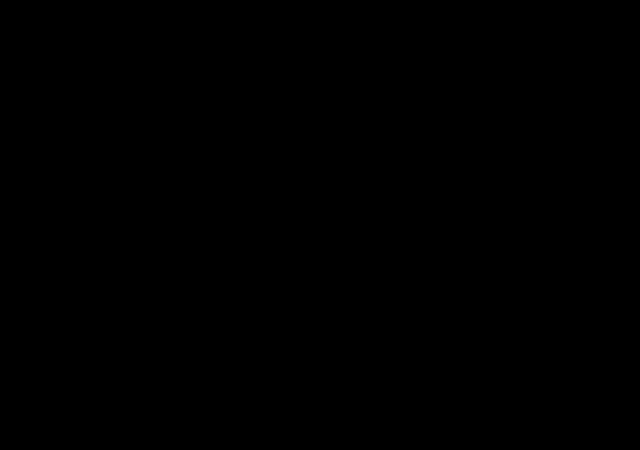
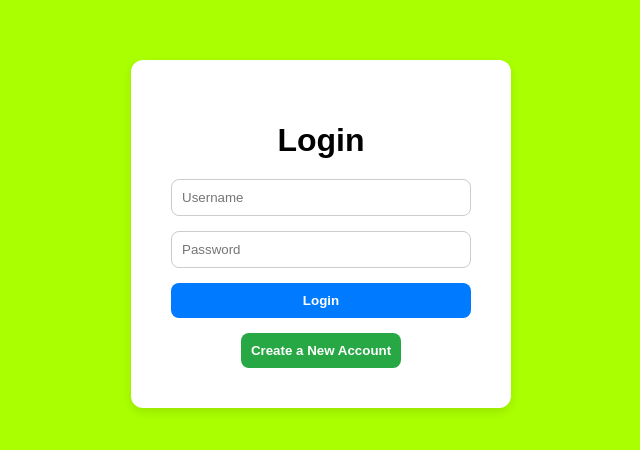
Before and after one commit to IsaacG14/civ-game-project, a React (Vite) app in the folder frontend/: page /loginpage in a window 1280 px wide. Before the commit this address had no page. Shown: the part 166-616 px from the top of the page, without its empty margins (319-959 px from the left). Built offline with nearby package versions, Linux system fonts and the light colour scheme.

Commit message:
Added backend check for user

```diff
--- a/frontend/src/App.tsx
+++ b/frontend/src/App.tsx
@@ -4,7 +4,7 @@ import { MainMenu } from './game/scenes/MainMenu';
 import ExampleComponent from './ExampleComponent';
 
 import React from "react";
-import { BrowserRouter as Router, Routes, Route } from "react-router-dom";
+import { BrowserRouter as Router, Routes, Route, Navigate } from "react-router-dom";
 import LoginPage from "./pages/LoginPage.jsx";
 import CreateAccount from "./pages/CreateAccount.jsx";
 import Hub from "./pages/Hub.jsx";
@@ -12,13 +12,17 @@ import Hub from "./pages/Hub.jsx";
 export default function App()
 {
     return (
+        <div>
             <Router>
                 <Routes>
-                <Route path = "/" element = {<LoginPage />} />
+                    <Route path="/" element={<Navigate to="/loginpage" />} />
+
+                    <Route path = "/loginPage" element = {<LoginPage />} />
                     <Route path = "/createAccount" element = {<CreateAccount />} />
                     <Route path = "/hub" element = {<Hub />} />
                 </Routes>
             </Router>
+        </div>
   );
     /*
     // The sprite can only be moved in the MainMenu Scene
--- a/frontend/src/pages/LoginPage.jsx
+++ b/frontend/src/pages/LoginPage.jsx
@@ -11,21 +11,32 @@ export default function LoginPage() {
     e.preventDefault();
     console.log("Login attempt:", username, password);
     // Call backend here to check if login is correct
-    if (username == localStorage.getItem("username") && password == localStorage.getItem("password"))
-    {
-       navigate("/hub");
+
+
+    fetch("http://localhost:5000/get_user", {
+    method: "POST",
+    headers: { "Content-Type": "application/json" },
+    body: JSON.stringify({ username: username, password: password })
+  })
+    .then(res => res.json())
+    .then(data => {
+      if (data.success === true) {
+      navigate("/hub");
+    } else {
+      setError(data.message);
     }
-    else
-    {
-      setError("Username or Password not found.")
-    }
+    })
+    .catch(err => console.error("Error:", err));
+  };
 
-  };
   const handleCreateAccount = () => {
     navigate("/createAccount");
   }
 
+
+
   return (
+
     <div style = {{
       display: "flex",
       justifyContent: "center",
```
Lines whose indentation alone changed are shown as unchanged.
